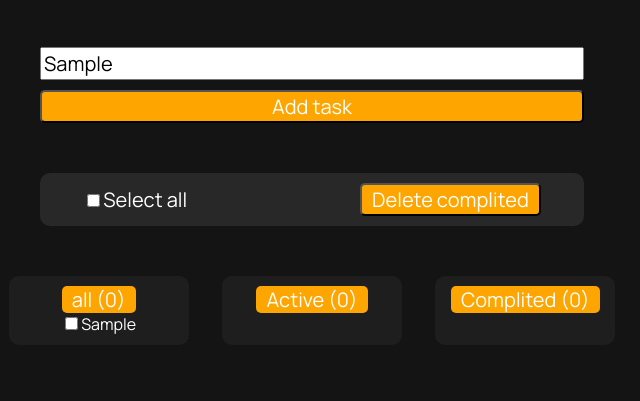
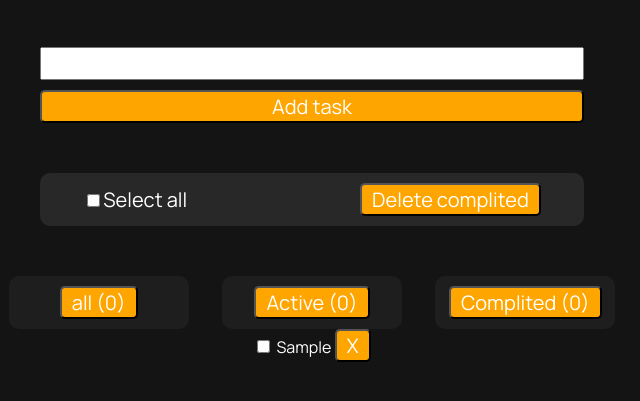
Before and after one commit to d3npl1s/vb-23-todo, a plain HTML site: page frontend/index.html in a window 1280 px wide. Both pictures are taken after typing "Sample" into the empty fields and a click on the button "Add task". Shown: the part 393-794 px from the top of the page, without its empty margins (328-968 px from the left). Drawn offline with Linux system fonts and the light colour scheme.

Commit message:
first func

```diff
--- a/frontend/index.html
+++ b/frontend/index.html
@@ -17,7 +17,7 @@
         </section>
         <section>
             <div class="choose-task">
-                <div><input type="checkbox" name="Select" id=""><label for="Select">Select all</label></div><br>
+                <div><input type="checkbox" name="Select" id="buttonSelectAll"><label for="Select">Select all</label></div><br>
                 <button>Delete complited</button>
             </div>
         </section>
@@ -25,16 +25,18 @@
 
         <section class="files">
             <div class="files-buttons">
-                <div class="head_tasks">all (0)</div>
-                <div class="all_tasks" id="allevents_div"></div>
+                <button class="head_tasks">all (0)</button>
+
             </div>
             <div class="files-buttons">
-                <div class="head_tasks">Active (0)</div>
+                <button class="head_tasks">Active (0)</button>
             </div>
             <div class="files-buttons">
-                <div class="head_tasks">Complited (0)</div>
+                <button class="head_tasks">Complited (0)</button>
             </div>
+            <!-- //Надо сделать список и туда заносить задачи -->
         </section>
+        <div class="all_tasks" id="allevents_div"></div>
     </main>
     <script src="./script.js"></script>
 </body>
--- a/frontend/script.js
+++ b/frontend/script.js
@@ -1,14 +1,66 @@
 //Переменные
 const addtask_button = document.getElementById('addtask_button');
+const addtask_input = document.getElementById('addtask_input');
+const allevents_div = document.getElementById('allevents_div');
+const buttonSelectAll = document.getElementById('buttonSelectAll');
 
-const addtask_input = document.getElementById('addtask_input');
+const FILTER_ALL = "all";
+const ENTER = "Enter";
+let filterType = FILTER_ALL;
 
-const allevents_div = document.getElementById('allevents_div')
+//Создать массив
+let arrayTasks = [];
+
+const render = () => {
+    let AllTasks = '';
+    arrayTasks.forEach((task) => {
+        const tag = `<div data-id="${task.id}">
+            <input type="checkbox" ${task.isComplited ? 'checked' : ''} name="" id="">
+            <input class="redTask" maxlength = "250" autocomplete="off" hidden>
+            <span data-id="text-task">${task.text}</span>
+            <button class="button_delete_onetask" data-id"button_delete_onetask">X</button>
+        </div>`;
+        AllTasks += tag;
+    })
+    allevents_div.innerHTML = AllTasks;
+};
+
+const ClickAddTask = () => {
+    const allevents_div_add = addtask_input.value;
+    addtask_input.value = " ";
+    AddTaskObject(allevents_div_add);
+}
+
+const resetToDefaultPreferens = () =>{
+    filterType = FILTER_ALL;
+    buttonSelectAll.checked = false;
+    render();
+}
+
+const AddTaskObject = (addtask_input) => {
+    let idNewTask = arrayTasks.length ? arrayTasks.at(-1).id + 1 : 0;
+    arrayTasks.push({
+        id: idNewTask,
+        text: addtask_input,
+        isComplited: false
+    });
+    resetToDefaultPreferens();
+}
+
+
+
+document.querySelector('.list-tasks') //Взятие по классу
 
 let task = 0;
 
-addtask_button.addEventListener('click', function() {
-    const allevents_div_add = addtask_input.value;
-    task++;
-    allevents_div.innerHTML += `<div><input type="checkbox" name="alltask${task}" id="alltask${task}">${allevents_div_add}</div>`;
-});
+const onKeyUpInput = (event)  => {
+    const keycode = event.code;
+    if(keycode === ENTER){
+        const allevents_div_add = addtask_input.value;
+        addtask_input.value = " ";
+        AddTaskObject(allevents_div_add);
+    }
+}
+addtask_button.addEventListener('click', ClickAddTask);
+
+addtask_input.addEventListener('keyup', onKeyUpInput);
```
